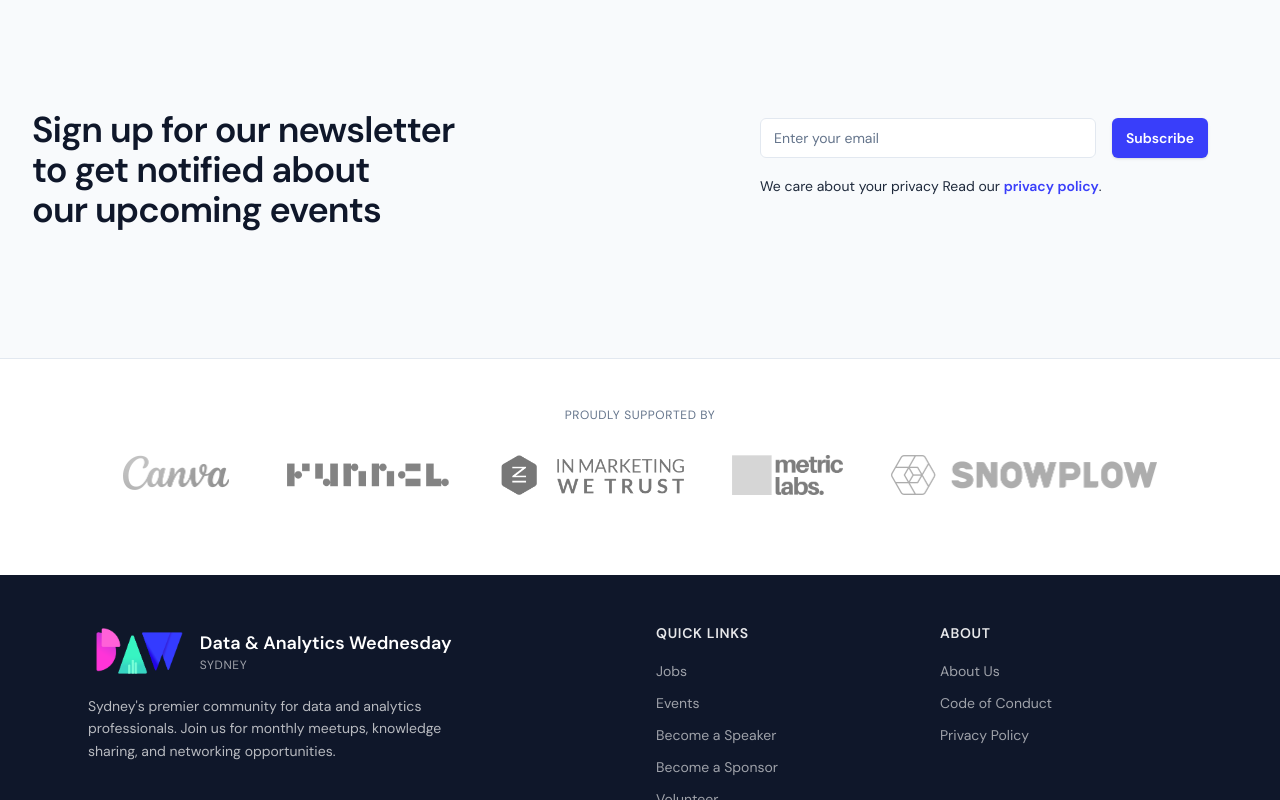
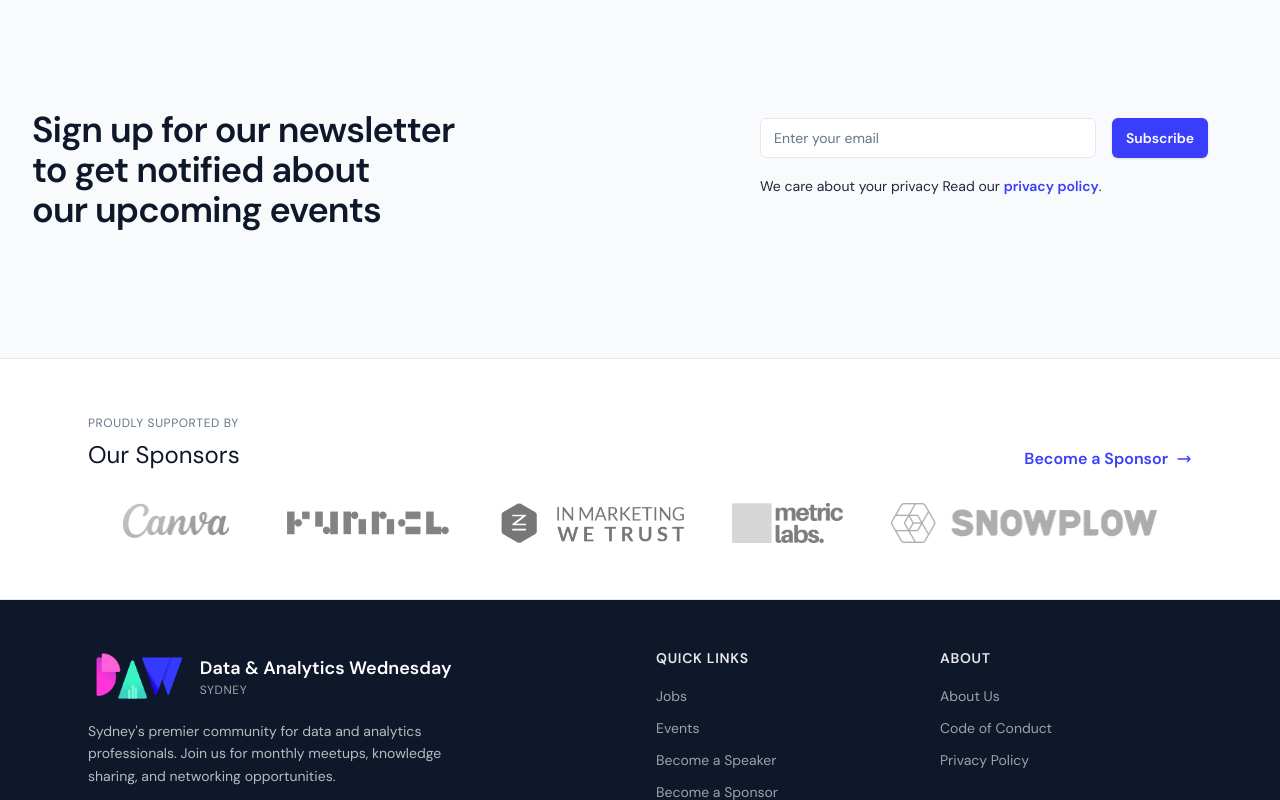
Before and after one commit to aliyalcinkaya/dansw-website, a React (Vite) app: page / in a window 1280 px wide. Shown: the part 3058-3858 px from the top of the page. Built offline with nearby package versions, Linux system fonts and the light colour scheme; no server answers; the database is empty.

Commit message:
Add NewsletterSignup and SponsorBanner components to Layout; update NewsletterSignup status message handling

```diff
--- a/src/components/Layout.tsx
+++ b/src/components/Layout.tsx
@@ -1,5 +1,7 @@
 import type { ReactNode } from 'react';
 import { Navigation } from './Navigation';
+import { NewsletterSignup } from './NewsletterSignup';
+import { SponsorBanner } from './SponsorBanner';
 import { Footer } from './Footer';
 
 interface LayoutProps {
@@ -19,6 +21,8 @@ export function Layout({ children }: LayoutProps) {
       <main id="main-content" className="flex-grow">
         {children}
       </main>
+      <NewsletterSignup />
+      <SponsorBanner />
       <Footer />
     </div>
   );
--- a/src/components/NewsletterSignup.tsx
+++ b/src/components/NewsletterSignup.tsx
@@ -29,7 +29,7 @@ export function NewsletterSignup() {
       }
 
       setStatus('success');
-      setStatusMessage('Subscribed. You will receive updates on events and community news.');
+      setStatusMessage(result.message ?? 'Subscribed. You will receive updates on events and community news.');
       setNewsletterEmail('');
       setWebsite('');
     } catch {
--- /dev/null
+++ b/src/components/SponsorBanner.tsx
@@ -0,0 +1,55 @@
+import { Link } from 'react-router-dom';
+
+import canvaLogo from '../assets/sponsor_logos/canva.png';
+import funnelLogo from '../assets/sponsor_logos/funnel.png';
+import imwtLogo from '../assets/sponsor_logos/imwt.webp';
+import metriclabsLogo from '../assets/sponsor_logos/metriclabs.png';
+import snowplowLogo from '../assets/sponsor_logos/snowplow.png';
+
+const sponsors = [
+  { name: 'Canva', href: 'https://www.canva.com', logo: canvaLogo },
+  { name: 'Funnel', href: 'https://funnel.io', logo: funnelLogo },
+  { name: 'In Marketing We Trust', href: 'https://inmarketingwetrust.com.au/', logo: imwtLogo },
+  { name: 'Metric Labs', href: 'https://www.metriclabs.com.au', logo: metriclabsLogo },
+  { name: 'Snowplow', href: 'https://www.snowplow.io', logo: snowplowLogo },
+];
+
+export function SponsorBanner() {
+  return (
+    <section className="py-14 bg-white border-b border-[var(--color-border)]">
+      <div className="max-w-6xl mx-auto px-4 sm:px-6">
+        <div className="flex flex-col md:flex-row md:items-end md:justify-between gap-4 mb-8">
+          <div>
+            <p className="text-xs text-[var(--color-text-muted)] uppercase tracking-wider mb-2">
+              Proudly supported by
+            </p>
+            <h2 className="text-2xl text-[var(--color-primary)]">Our Sponsors</h2>
+          </div>
+          <Link
+            to="/become-a-sponsor"
+            className="inline-flex items-center gap-2 text-[var(--color-accent)] font-semibold hover:gap-3 transition-all"
+          >
+            Become a Sponsor
+            <svg className="w-4 h-4" fill="none" stroke="currentColor" viewBox="0 0 24 24">
+              <path strokeLinecap="round" strokeLinejoin="round" strokeWidth={2} d="M17 8l4 4m0 0l-4 4m4-4H3" />
+            </svg>
+          </Link>
+        </div>
+
+        <div className="flex flex-wrap items-center justify-center gap-8 md:gap-12">
+          {sponsors.map((sponsor) => (
+            <a
+              key={sponsor.name}
+              href={sponsor.href}
+              target="_blank"
+              rel="noopener noreferrer"
+              className="grayscale hover:grayscale-0 opacity-60 hover:opacity-100 transition-all"
+            >
+              <img src={sponsor.logo} alt={sponsor.name} className="h-10 w-auto" loading="lazy" />
+            </a>
+          ))}
+        </div>
+      </div>
+    </section>
+  );
+}
--- a/src/pages/Home.tsx
+++ b/src/pages/Home.tsx
@@ -4,14 +4,6 @@ import { useEventbriteEvents } from '../hooks/useEventbriteEvents';
 import { getLinkedInEmbedPosts, getLinkedInEmbedPostsFromInputs } from '../services/linkedin';
 import { fetchLinkedInPostUrls } from '../services/siteSettings';
 import { UpcomingEventsSection } from '../components/UpcomingEventsSection';
-import { NewsletterSignup } from '../components/NewsletterSignup';
-
-// Import sponsor logos
-import canvaLogo from '../assets/sponsor_logos/canva.png';
-import funnelLogo from '../assets/sponsor_logos/funnel.png';
-import imwtLogo from '../assets/sponsor_logos/imwt.webp';
-import metriclabsLogo from '../assets/sponsor_logos/metriclabs.png';
-import snowplowLogo from '../assets/sponsor_logos/snowplow.png';
 
 const avatarImagePaths = Object.keys(
   import.meta.glob('/public/avatar/*.{jpg,jpeg,png,webp,avif,gif}'),
@@ -351,33 +343,6 @@ export function Home() {
         </div>
       </section>
 
-      <NewsletterSignup />
-
-      {/* Sponsors Section */}
-      <section className="pt-12 pb-20 bg-white  border-[var(--color-border)]">
-        <div className="max-w-6xl mx-auto px-4 sm:px-6">
-          <p className="text-center text-xs text-[var(--color-text-muted)] uppercase tracking-wider mb-8">
-            Proudly supported by
-          </p>
-          <div className="flex flex-wrap items-center justify-center gap-8 md:gap-12">
-            <a href="https://www.canva.com" target="_blank" rel="noopener noreferrer" className="grayscale hover:grayscale-0 opacity-60 hover:opacity-100 transition-all">
-              <img src={canvaLogo} alt="Canva" className="h-10 w-auto" />
-            </a>
-            <a href="https://funnel.io" target="_blank" rel="noopener noreferrer" className="grayscale hover:grayscale-0 opacity-60 hover:opacity-100 transition-all">
-              <img src={funnelLogo} alt="Funnel" className="h-10 w-auto" />
-            </a>
-            <a href="https://inmarketingwetrust.com.au/" target="_blank" rel="noopener noreferrer" className="grayscale hover:grayscale-0 opacity-60 hover:opacity-100 transition-all">
-              <img src={imwtLogo} alt="In Marketing We Trust" className="h-10 w-auto" />
-            </a>
-            <a href="https://www.metriclabs.com.au" target="_blank" rel="noopener noreferrer" className="grayscale hover:grayscale-0 opacity-60 hover:opacity-100 transition-all">
-              <img src={metriclabsLogo} alt="Metric Labs" className="h-10 w-auto" />
-            </a>
-            <a href="https://www.snowplow.io" target="_blank" rel="noopener noreferrer" className="grayscale hover:grayscale-0 opacity-60 hover:opacity-100 transition-all">
-              <img src={snowplowLogo} alt="Snowplow" className="h-10 w-auto" />
-            </a>
-          </div>
-        </div>
-      </section>
     </div>
   );
 }
```
Also changed, not shown: 1 other file (tests, documents, lock files or other folders).
